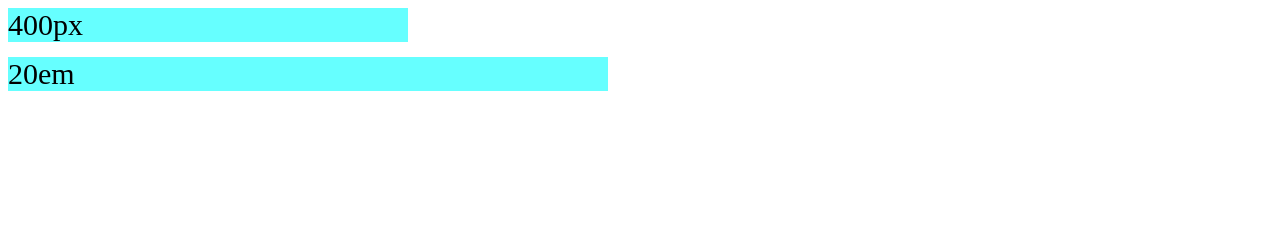
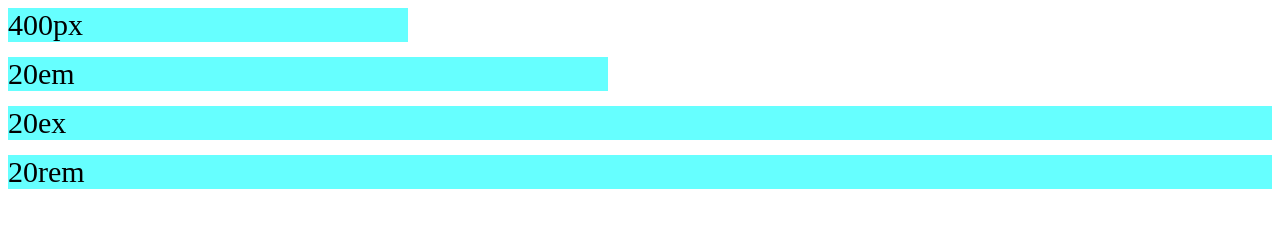
Before and after one commit to JacekWit/CSSPozycja, a plain HTML site: page index.html in a window 1280 px wide. Drawn offline with Linux system fonts and the light colour scheme.

Commit message:
czcionki

```diff
--- a/index.html
+++ b/index.html
@@ -12,6 +12,8 @@
     <div id="container">
         <div id="pixele">400px</div>
         <div id="em">20em</div>
+        <div id="ex">20ex</div>
+         <div id="rem">20rem</div>
     </div>
 </body>
 
```
